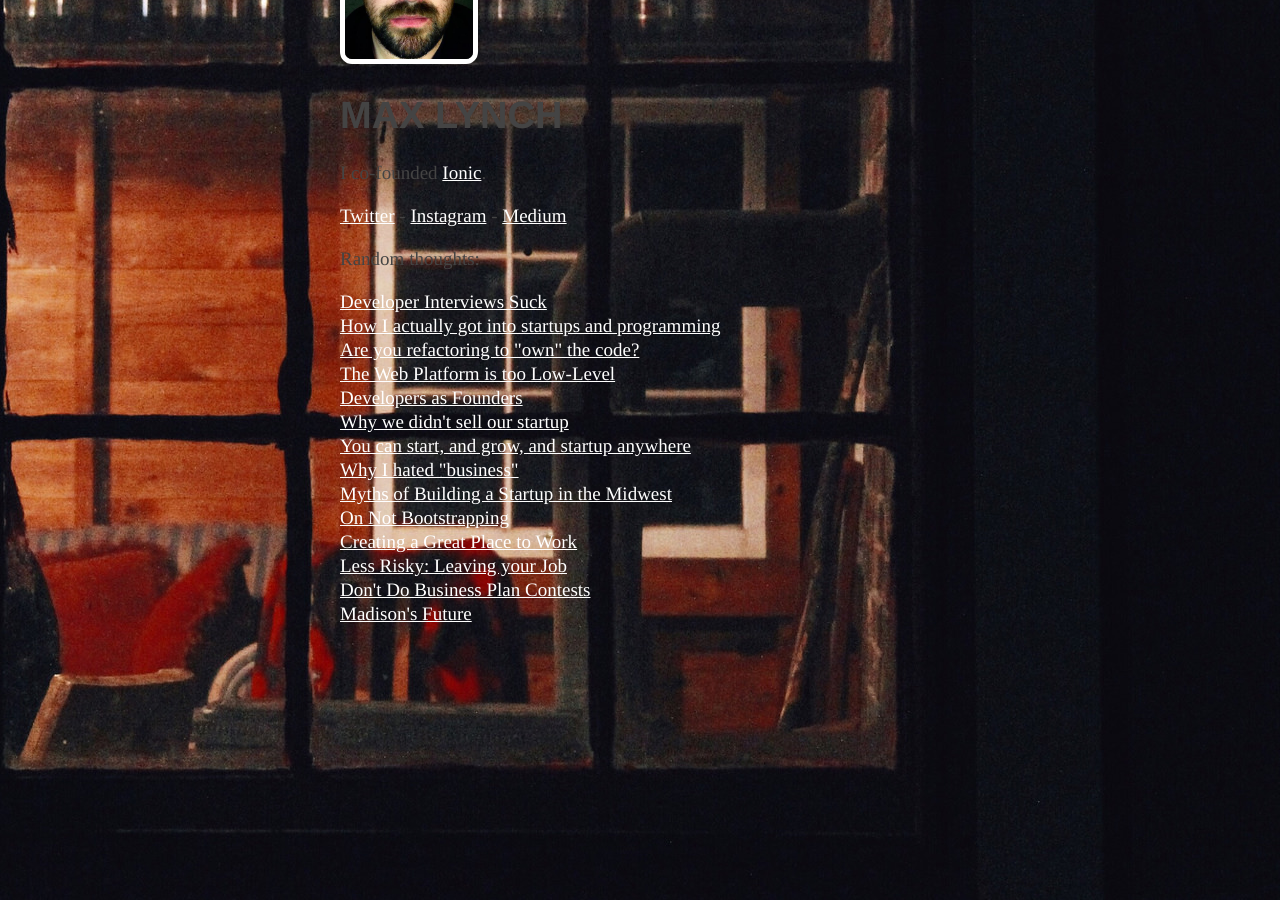
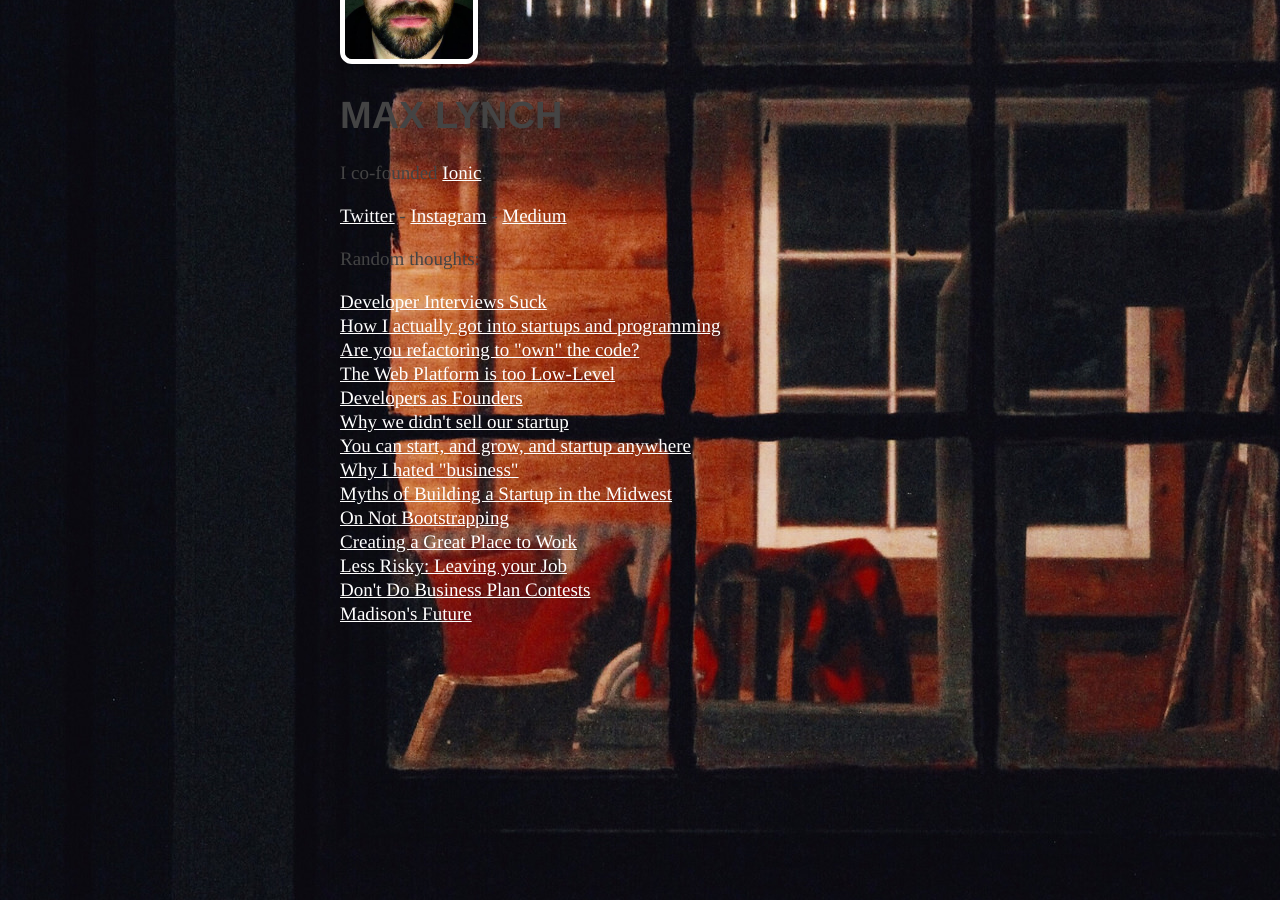
Before and after one commit to mlynch/mlynch.github.com, a Jekyll site: the page built from index.md, in a window 1280 px wide. Built offline with Jekyll 4.4.1, drawn with Linux system fonts in a browser that asks for light colours; Markdown is read by kramdown in place of the engine named in the settings; comment, search, counter and statistics services are not loaded.

Commit message:
Update clean.css

```diff
--- a/css/clean.css
+++ b/css/clean.css
@@ -18,7 +18,7 @@ margin: 0;
 
 body {
 	 background: url('/images/24296251963_71b008e856_k.jpg') no-repeat #000;
-	 background-position: 75% 50%;
+	 background-position: 25% 50%;
 
 }
 a {
```
